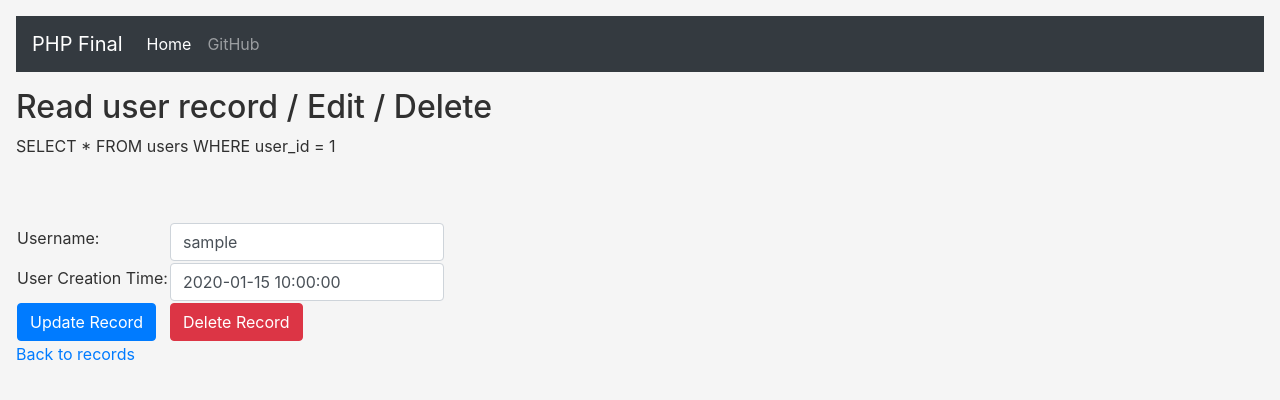
After one commit to elbytes/AdminArea_registeration, a PHP site: page /read-user-record.php?id=1 in a window 1280 px wide. The commit adds this page. Shown: the top 400 px of the page. Run offline with PHP 8.4, Linux system fonts and the light colour scheme; tables that the repository leaves empty or names only in its code hold one stand-in row (values such as "Sample post").

Commit message:
user records

```diff
--- a/create-user.php
+++ b/create-user.php
@@ -107,9 +107,7 @@
       </tr>
     </table>
   </form>
+  <a href="user-records.php">Back to records</a>
 
-  <form action="<?php echo $_SERVER['PHP_SELF']; ?>" method="POST">
-    <input type="submit" name="clear_post" value="Clear POST" />
-  </form>
 </body>
 </html>
--- a/customers-records.php
+++ b/customers-records.php
@@ -60,7 +60,7 @@ try{
           foreach($query->fetchAll() as $value){
               $htmlOutput .= "<tr>";
               $htmlOutput .= "<td>";
-              $htmlOutput .= '<a href="read-one-record.php?id='.$value["customer_id"].'">'.$value["customer_id"].'</a>';
+              $htmlOutput .= '<a href="read-customer-record.php?id='.$value["customer_id"].'">'.$value["customer_id"].'</a>';
               $htmlOutput .= "</td>";
               $htmlOutput .= "<td>";
               $htmlOutput .= $value["customer_name"];
--- /dev/null
+++ b/read-user-record.php
@@ -0,0 +1,137 @@
+<!DOCTYPE html>
+<html>
+<head>
+<link rel="stylesheet" href="https://cdn.jsdelivr.net/npm/bootstrap@4.5.3/dist/css/bootstrap.min.css" integrity="sha384-TX8t27EcRE3e/ihU7zmQxVncDAy5uIKz4rEkgIXeMed4M0jlfIDPvg6uqKI2xXr2" crossorigin="anonymous">
+<link rel="stylesheet" href="styles.css">
+
+
+  <title>One User Record</title>
+  <meta charset="utf-8">
+
+</head>
+
+<body>
+<?php require("navbar.html"); ?>
+  <h2>Read user record / Edit / Delete</h2>
+
+  <?php
+
+   $userId = "";
+   $userName = "";
+   $userTime= "";
+
+   $serverName = "localhost";
+   $userName = "root";
+   $password = "";
+   $databaseName = "final_project";
+
+try{
+    $conn = new PDO("mysql:host=$serverName;dbname=$databaseName", $userName, $password);
+    $conn->setAttribute(PDO::ATTR_ERRMODE, PDO::ERRMODE_EXCEPTION);
+
+    //update one records
+    if(isset($_POST["updateRecord"])){
+        $userName = htmlspecialchars($_POST["username"]);
+        $userTime = htmlspecialchars($_POST["user_created_time"]);
+
+        $updateQueryString = "UPDATE users SET username = ?, user_created_time = ?";
+        $updateQueryString.= " WHERE user_id = ?";
+        $updateQuery = $conn->prepare($updateQueryString);
+        $updateQuery->bindParam(1, $userId);
+        $updateQuery->bindParam(2, $userTime);
+        $updateQuery->execute();
+
+    }
+    else{
+        $userId = htmlspecialchars($_GET['id']);
+    }// end isset updateRecord
+
+    //delete one records
+    if(isset($_POST["deleteRecord"])){
+        $userId = htmlspecialchars($_POST["user_id"]);
+
+        $deleteQueryString = "DELETE FROM users WHERE";
+        $deleteQueryString.= " user_id= ?";
+        $deleteQuery = $conn->prepare($deleteQueryString);
+        $deleteQuery->bindParam(1, $userId);
+        $deleteQuery->execute();
+    }
+    else{
+        $customerId = htmlspecialchars($_GET['id']);
+    }// end isset deleteRecord
+
+    if(isset($_GET["id"])){
+
+      $userId = htmlspecialchars($_GET["id"]);
+      $selectQuery = "SELECT * FROM users WHERE user_id = " .$userId;
+      echo $selectQuery;
+
+      $query = $conn->prepare($selectQuery);
+      $query->execute();
+
+      $result = $query->setFetchMode(PDO::FETCH_ASSOC);
+      $users = $query->fetch();
+
+      if(!empty($users)){
+        $userName = $users["username"];
+        $userTime = $users["user_created_time"];
+      }
+    else{
+        echo "<br />user record not found!";
+      }
+    }
+
+    $userName = $users["username"];
+    $userTime = $users["user_created_time"];
+
+ ?>
+    <form action="<?php echo $_SERVER['PHP_SELF']; ?>" method="POST" >
+    <table>
+      <tr>
+<div class="form-group 8">
+    <input type="hidden" class="form-control" name="customer_id" value="<?php echo htmlspecialchars($userId); ?>" />
+    <td>
+    <label for="customer__name">Username:</label>
+  </td>
+  <td>
+    <input type="text" id="username" class="form-control" name="username" value="<?php echo $userName ?>" />
+  </td>
+  </tr>
+  <tr>
+</div>
+  <div class="form-group">
+  <td>
+  <label for="customer__address">User Creation Time:</label>
+  </td>
+  <td>
+    <input type="text" id="user_created_time" class="form-control" name="user_created_time" value="<?php echo $userTime ?>" />
+  </td>
+    </div>
+  </tr>
+            <tr>
+              <td>
+    <input type="submit" class="btn btn-primary" name="updateRecord" value="Update Record">
+            </td>
+    <br />
+    <td>
+    <input type="submit" class="btn btn-danger" name="deleteRecord" value="Delete Record">
+            </td>
+    <br />
+            </tr>
+            </table>
+    </form>
+
+    <a href="user-records.php">Back to records</a>
+
+    <?php
+
+
+    }
+    catch(PDOException $e){
+      echo "<br />Could not establish database connection.";
+    }
+
+  ?>
+
+</body>
+</html>
--- a/user-login.php
+++ b/user-login.php
@@ -61,7 +61,6 @@
         echo '<a href="" type="button" class="btn btn-info ">Info</a>';
         echo '</div>';
         echo '</div><br />';
-
       }
 
       else{
```
Also changed, not shown: user-logout.php (+0 -9 lines), user-records.php (+86 -0 lines), read-customer-record.php (renamed from read-one-record.php).
